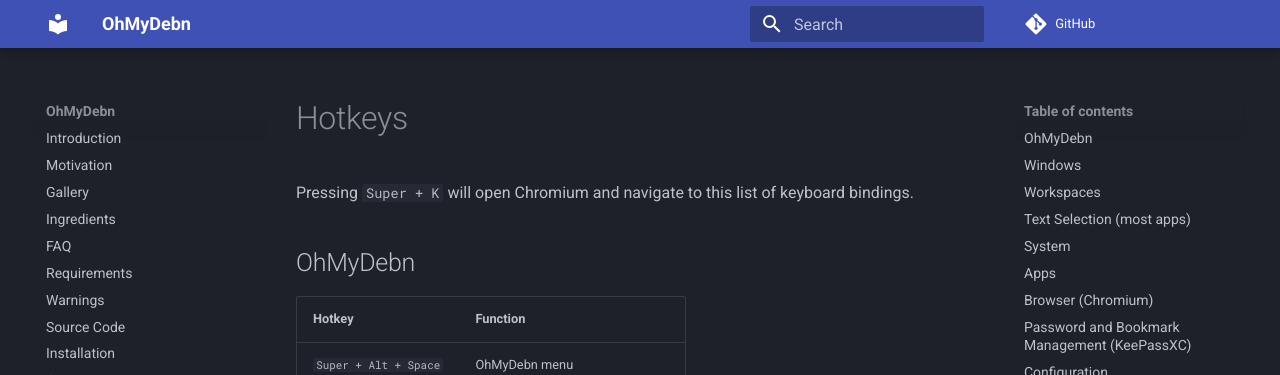
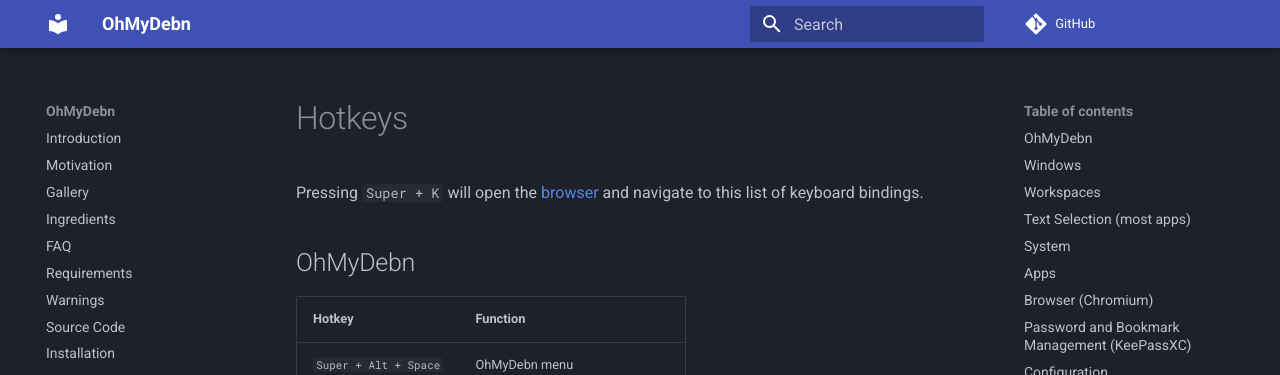
Before and after one commit to dougburks/ohmydebn-docs, an MkDocs documentation site: the page built from docs/hotkeys.md, in a window 1280 px wide and 900 px high. Shown: the top 375 px of the window. Built offline with MkDocs 1.6.1 and Material for MkDocs 9.7.7, drawn with Linux system fonts in a browser that asks for light colours; comment, search, counter and statistics services are not loaded.

Commit message:
link to browser.md

```diff
--- a/docs/hotkeys.md
+++ b/docs/hotkeys.md
@@ -1,4 +1,4 @@
-Pressing `Super + K` will open Chromium and navigate to this list of keyboard bindings.
+Pressing `Super + K` will open the [browser](browser.md) and navigate to this list of keyboard bindings.
 
 ## OhMyDebn
 
```
